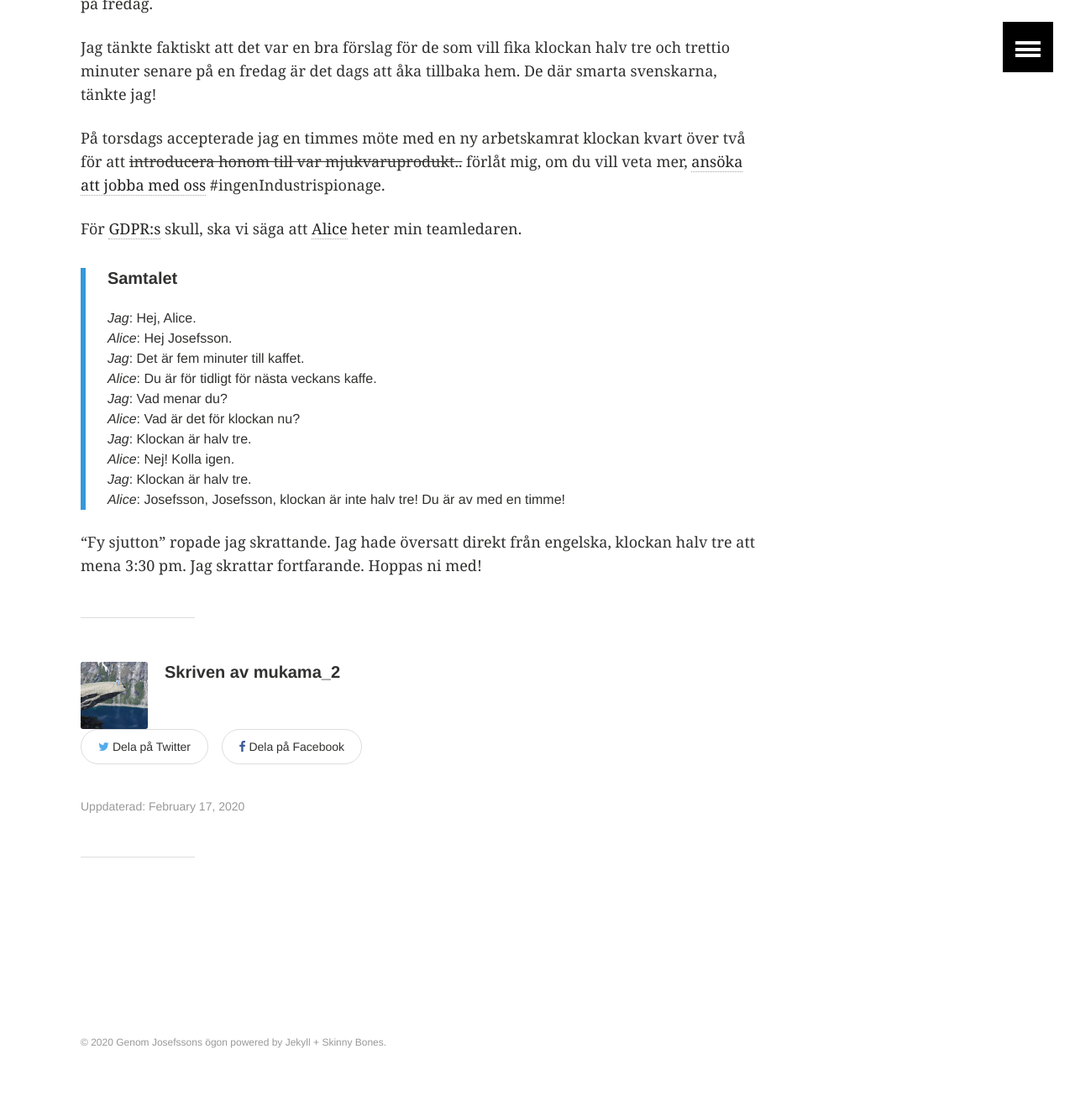
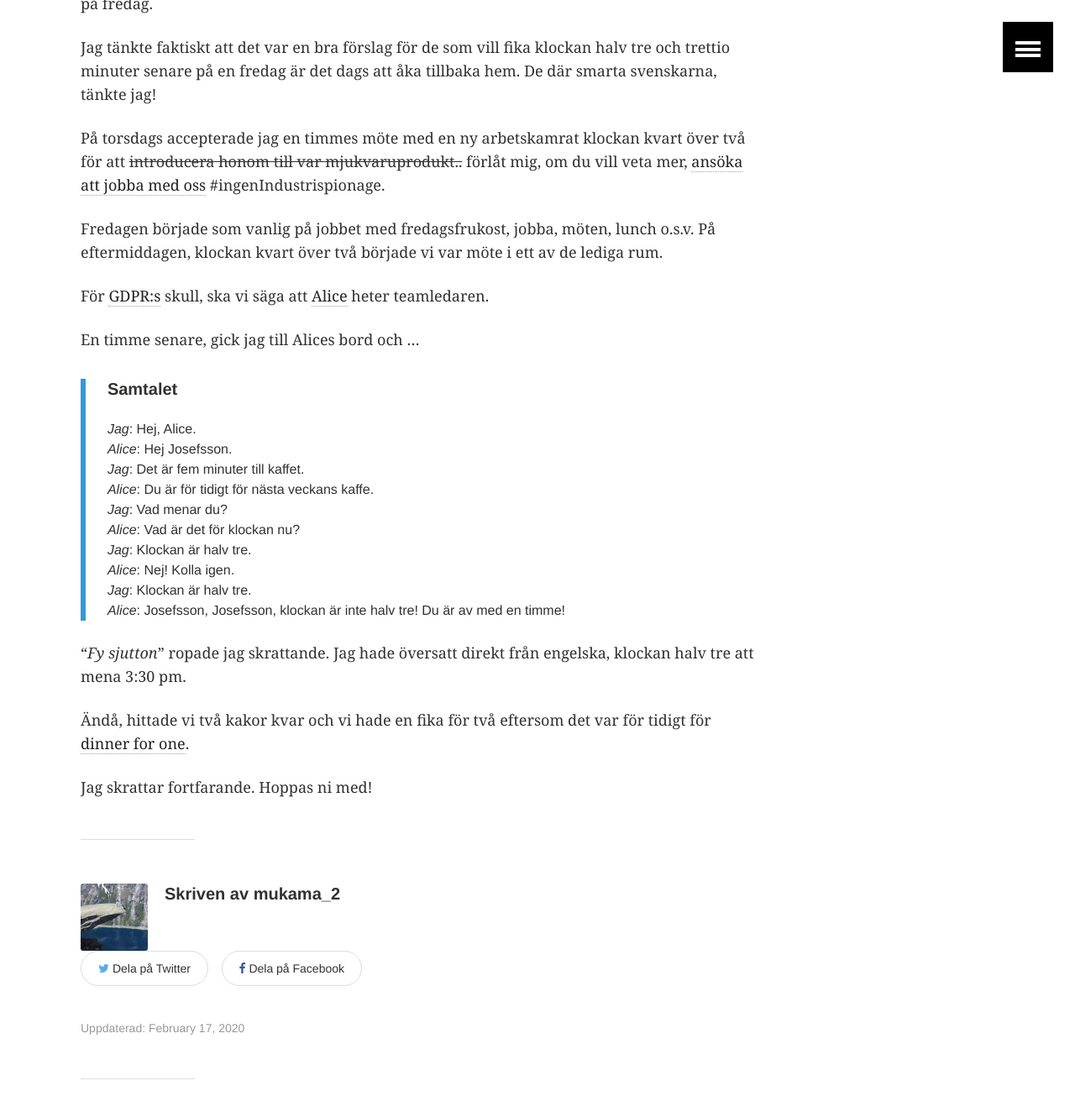
Before and after one commit to MukamaTwo/MukamaTwo.github.io, a Jekyll site: the page built from _posts/2020-02-17-Av-med-ett.md, in a window 1280 px wide and 1400 px high, scrolled down 414 px. Shown: the top 1324 px of the window at 84% size. Built offline with Jekyll 4.4.1, drawn with Linux system fonts in a browser that asks for light colours; comment, search, counter and statistics services are not loaded.

Commit message:
Finalize the coffee post

```diff
--- a/_posts/2020-02-17-Av-med-ett.md
+++ b/_posts/2020-02-17-Av-med-ett.md
@@ -18,14 +18,17 @@ Jag tänkte faktiskt att det var en bra förslag för de som vill fika klockan h
 
 På torsdags accepterade jag en timmes möte med en ny arbetskamrat klockan kvart över två för att ~~introducera honom till var mjukvaruprodukt..~~ förlåt mig, om du vill veta mer, [ansöka att jobba med oss](https://www.bosch.se/jobba-hos-oss/lediga-tjaenster/) #ingenIndustrispionage.
 
+Fredagen började som vanlig på jobbet med fredagsfrukost, jobba, möten, lunch o.s.v. På eftermiddagen, klockan kvart över två började vi var möte i ett av de lediga rum.
 
-För [GDPR:s](https://sv.wikipedia.org/wiki/Dataskyddsf%C3%B6rordningen) skull, ska vi säga att [Alice](https://hejsweden.com/en/swedish-names-lists-statistics/) heter min teamledaren.
+För [GDPR:s](https://sv.wikipedia.org/wiki/Dataskyddsf%C3%B6rordningen) skull, ska vi säga att [Alice](https://hejsweden.com/en/swedish-names-lists-statistics/) heter teamledaren.
+
+En timme senare, gick jag till Alices bord och ...
 
 > ##### Samtalet
 > *Jag*: Hej, Alice. <br>
 > *Alice*: Hej Josefsson. <br>
 > *Jag*: Det är fem minuter till kaffet. <br>
-> *Alice*: Du är för tidligt för nästa veckans kaffe. <br>
+> *Alice*: Du är för tidigt för nästa veckans kaffe. <br>
 > *Jag*: Vad menar du? <br>
 > *Alice*: Vad är det för klockan nu? <br>
 > *Jag*: Klockan är halv tre. <br>
@@ -33,4 +36,8 @@ För [GDPR:s](https://sv.wikipedia.org/wiki/Dataskyddsf%C3%B6rordningen) skull,
 > *Jag*: Klockan är halv tre. <br>
 > *Alice*: Josefsson, Josefsson, klockan är inte halv tre! Du är av med en timme!
 
-"Fy sjutton" ropade jag skrattande. Jag hade översatt direkt från engelska, klockan halv tre att mena 3:30 pm. Jag skrattar fortfarande. Hoppas ni med!
+"*Fy sjutton*" ropade jag skrattande. Jag hade översatt direkt från engelska, klockan halv tre att mena 3:30 pm.
+
+Ändå, hittade vi två kakor kvar och vi hade en fika för två eftersom det var för tidigt för [dinner for one](https://www.youtube.com/watch?v=BN9edpdCH7c).
+
+Jag skrattar fortfarande. Hoppas ni med!
```
